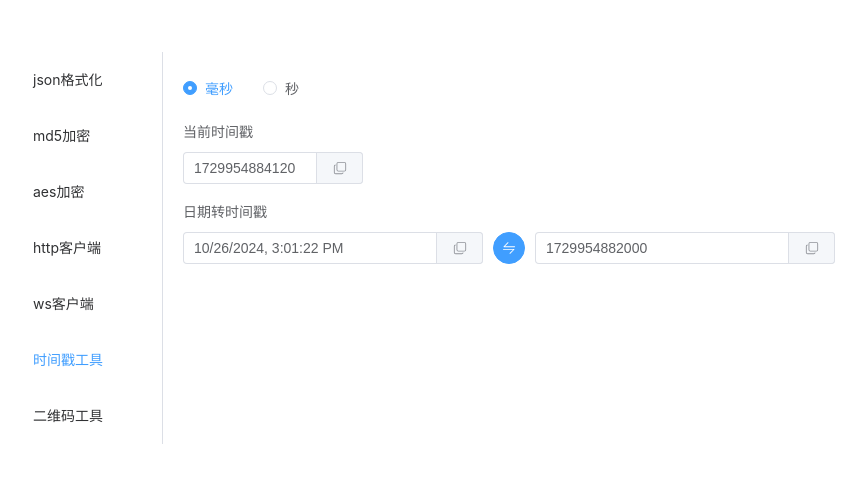
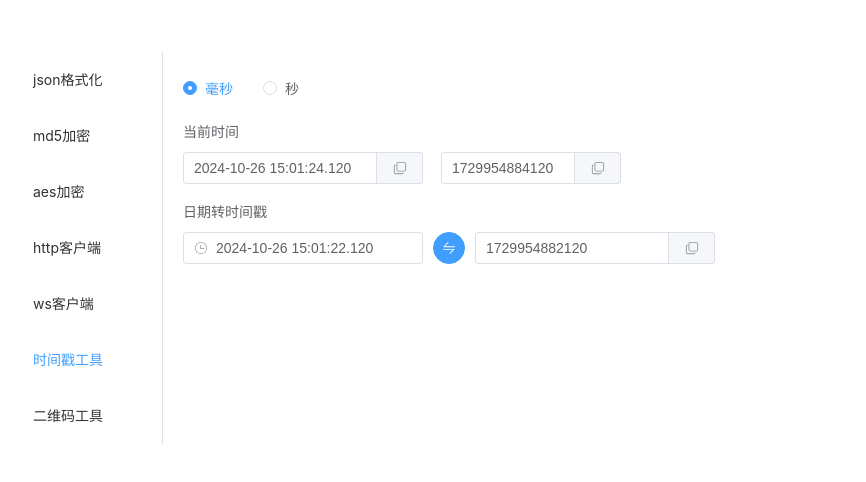
Before and after one commit to knice88/tool-box, a Vue app: page /time in a window 1280 px wide. Both pictures are taken after a click on the item "时间戳工具". Shown: the top 482 px of the page, without its empty margins (39-905 px from the left). Built offline with nearby package versions, Linux system fonts and the light colour scheme.

Commit message:
时间选择器

```diff
--- a/package.json
+++ b/package.json
@@ -38,6 +38,7 @@
     "axios": "^1.7.7",
     "buffer": "^6.0.3",
     "crypto-js": "^4.2.0",
+    "dayjs": "^1.11.13",
     "electron-squirrel-startup": "^1.0.1",
     "element-plus": "^2.8.6",
     "qrcode": "^1.5.4",
--- /dev/null
+++ b/src/composables/constant.js
@@ -0,0 +1,4 @@
+// 毫秒级时间格式
+export const DAY_FORMAT_MILL ="YYYY-MM-DD HH:mm:ss.SSS"
+// 秒级时间格式
+export const DAY_FORMAT_SEC ="YYYY-MM-DD HH:mm:ss"
--- a/src/views/Time.vue
+++ b/src/views/Time.vue
@@ -3,26 +3,34 @@ import { computed, onMounted, onUnmounted, ref, watch } from 'vue'
 import { CopyDocument } from '@element-plus/icons-vue'
 import { copyToClipboard } from '@/composables/clipboard'
 import { Switch } from '@element-plus/icons-vue'
+import { DAY_FORMAT_MILL, DAY_FORMAT_SEC } from '@/composables/constant'
+import { dayjs } from 'element-plus'
 
 const unit = ref('ms') // 时间单位
-const currentTime = ref(new Date().getTime()) // 当前时间戳
-const inputDate = ref(new Date().toLocaleString())   // 日期输入框
-const inputTime = ref(new Date().getTime())   // 日期输入框
+const timeFormat = ref(DAY_FORMAT_MILL) // 时间格式
+const currentTime = ref(dayjs().valueOf()) // 当前时间戳
+const inputDate = ref(dayjs().format(timeFormat.value))   // 日期输入框
+const inputTime = ref(dayjs().valueOf())   // 时间戳输入框
+
 const dateToTime = computed(() => {
-    let time = new Date(inputDate.value).getTime() // 毫秒时间戳
-    if (unit.value ==='s') {
-        // 换成秒单位，除以1000
-        time = Math.floor(time / 1000)
+    if (unit.value === 's') {
+        // 秒单位
+        return dayjs(inputDate.value, timeFormat.value).unix()
+    } else {
+        // 毫秒单位
+        return dayjs(inputDate.value, timeFormat.value).valueOf()
     }
-    return time
 }) // 根据inputDate计算的时间戳
+
 const timeToDate = computed(() => {
     let timestamp = inputTime.value
-    if (unit.value ==='s') {
-        // 当前单位是秒，new Date需要传入毫秒时间戳，乘以1000
-        timestamp = timestamp * 1000
+    if (unit.value === 's') {
+        // 秒单位
+        return dayjs.unix(timestamp).format(timeFormat.value)
+    } else {
+        // 毫秒单位
+        return dayjs(timestamp).format(timeFormat.value)
     }
-    return new Date(timestamp).toLocaleString()
 }) // 根据inputTime计算的日期
 
 const switchBtn = ref(false) // 切换按钮
@@ -33,6 +41,7 @@ const onSwitch = () => {
 }
 // 每次修改时间单位时，重新计算当前时间戳
 watch(unit, (newVal) => {
+    timeFormat.value = newVal === 's' ? DAY_FORMAT_SEC : DAY_FORMAT_MILL
     flushCurrentTime()
     if (newVal === 's') {
         // 换成秒单位，除以1000
@@ -43,13 +52,23 @@ watch(unit, (newVal) => {
     }
 })
 const flushCurrentTime = () => {
-    let newVal = new Date().getTime()
+    let newVal = dayjs().valueOf()
     if (unit.value === 's') {
         // 换成秒单位，除以1000
         newVal = Math.floor(newVal / 1000)
     }
     currentTime.value = newVal
 }
+const currentDate = computed(() => {
+    let timestamp = currentTime.value
+    if (unit.value === 's') {
+        // 秒单位
+        return dayjs.unix(timestamp).format(timeFormat.value)
+    } else {
+        // 毫秒单位
+        return dayjs(timestamp).format(timeFormat.value)
+    }
+})
 let timer = null;
 onMounted(() => {
     timer = setInterval(flushCurrentTime, 1000)
@@ -68,8 +87,14 @@ onUnmounted(() => {
         </div>
         <!-- 显示当前时间和时间戳 -->
         <div class="time-box">
-            <el-text class="mx-1">当前时间戳</el-text>
+            <el-text class="mx-1">当前时间</el-text>
             <br>
+            <el-input v-model="currentDate" style="width: 240px" readonly>
+                <template #append>
+                    <el-button :icon="CopyDocument" @click="copyToClipboard(currentDate)" />
+                </template>
+            </el-input>
+            &nbsp;&nbsp;
             <el-input v-model="currentTime" style="width: 180px" readonly>
                 <template #append>
                     <el-button :icon="CopyDocument" @click="copyToClipboard(currentTime)" />
@@ -79,27 +104,23 @@ onUnmounted(() => {
         <div class="time-box">
             <el-text class="mx-1">{{ switchTitle }}</el-text>
             <br>
-            <!-- 日期输入框 -->
-            <el-input v-model="inputDate" style="width: 300px" v-if="!switchBtn">
-                <template #append>
-                    <el-button :icon="CopyDocument" @click="copyToClipboard(inputDate)" />
-                </template>
-            </el-input>
+            <el-date-picker v-model="inputDate" type="datetime" placeholder="选择时间" style="width: 240px"
+                :format="timeFormat" :value-format="timeFormat" v-if="!switchBtn" />
             <!-- 时间戳输入框 -->
-            <el-input v-model.number="inputTime" style="width: 300px" v-else type="number">
+            <el-input v-model.number="inputTime" style="width: 240px" v-else type="number">
                 <template #append>
                     <el-button :icon="CopyDocument" @click="copyToClipboard(inputTime)" />
                 </template>
             </el-input>
             <el-button type="primary" :icon="Switch" circle @click="onSwitch" class="switch-btn" />
             <!-- 计算得到的时间戳 -->
-            <el-input v-model="dateToTime" style="width: 300px" v-if="!switchBtn" readonly>
+            <el-input v-model="dateToTime" style="width: 240px" v-if="!switchBtn" readonly>
                 <template #append>
                     <el-button :icon="CopyDocument" @click="copyToClipboard(dateToTime)" />
                 </template>
             </el-input>
             <!-- 计算得到的日期 -->
-            <el-input v-model="timeToDate" style="width: 300px" v-else readonly>
+            <el-input v-model="timeToDate" style="width: 240px" v-else readonly>
                 <template #append>
                     <el-button :icon="CopyDocument" @click="copyToClipboard(timeToDate)" />
                 </template>
```
Also changed, not shown: 1 other file (tests, documents, lock files or other folders).
